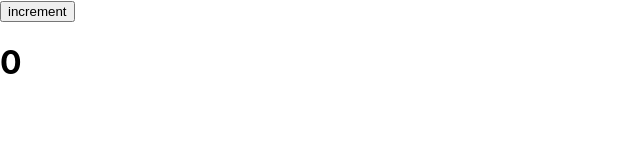
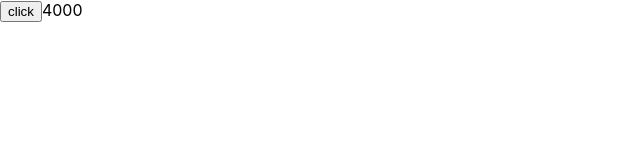
Before and after one commit to jcobCoder/redux_class, a React (Create React App) app: page / in a window 1280 px wide. Shown: the top 160 px of the page, without its empty margins (0-640 px from the left). Built offline with nearby package versions, Linux system fonts and the light colour scheme.

Commit message:
first commit

```diff
--- a/src/App.js
+++ b/src/App.js
@@ -3,6 +3,7 @@ import Home from './home';
 import Login from './login';
 import { useDispatch, useSelector } from 'react-redux';
 import { increment } from './slice';
+import Reuse from './reuse';
 
 
 
@@ -13,20 +14,20 @@ import { increment } from './slice';
 //useslector
 
 function App() {
+ const {data,handel}=Reuse({name:4000})
+// const data=useSelector((state)=>state.counter)
 
-const data=useSelector((state)=>state.counter)
+// const makechage=useDispatch()
 
-const makechage=useDispatch()
+// const incre=()=>{
+//   makechage(increment())
 
-const incre=()=>{
-  makechage(increment())
-
-}
+// }
 
   return (
     <div>
-      <button onClick={incre}>increment</button>
-      <h1>{data}</h1>
+      <button onClick={()=>{handel()}}>click</button>
+       {data}
     </div>
   );
 }
--- /dev/null
+++ b/src/reuse.js
@@ -0,0 +1,19 @@
+import React, { useEffect, useState } from 'react'
+
+function Reuse({name}) {
+const [data,setdata]=useState(60)
+
+
+useEffect(()=>{
+    setdata(name)
+},[])
+
+
+const handel=()=>{
+    setdata("hello")
+}
+
+return  {data ,handel}
+}
+
+export default Reuse
```
